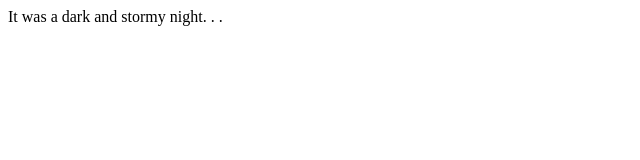
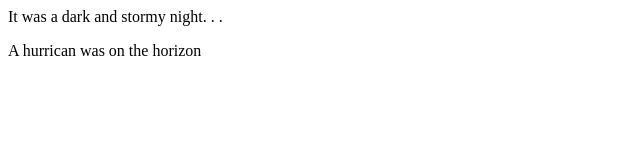
Before and after one commit to amyaquinothomas/fireside-story, a plain HTML site: page index.html in a window 1280 px wide. Shown: the whole page, without its empty margins (0-640 px from the left). Drawn offline with Linux system fonts and the light colour scheme.

Commit message:
added second line of story

```diff
--- a/index.html
+++ b/index.html
@@ -1,5 +1,6 @@
 <html>
     <body>
         <p>It was a dark and stormy night. . .</p>
+        <p>A hurrican was on the horizon</p>
     </body>
 </html>
```
